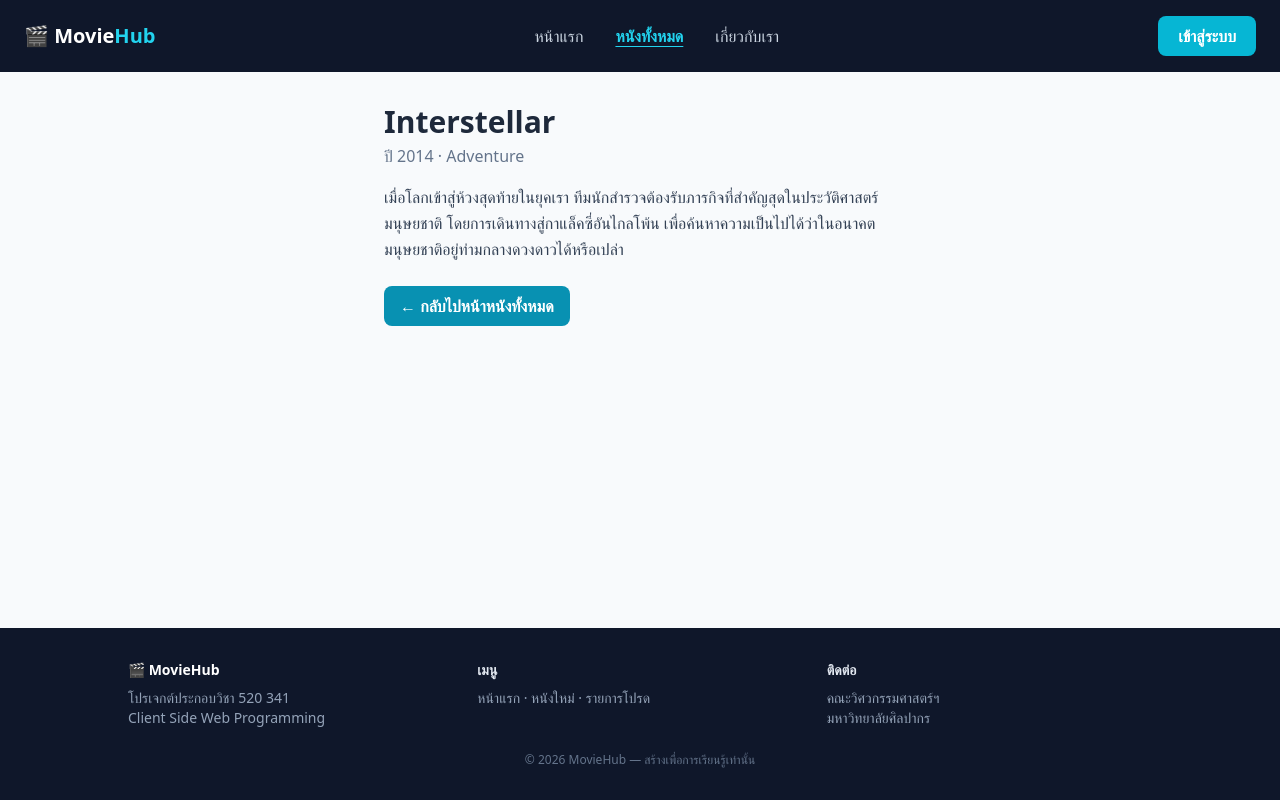
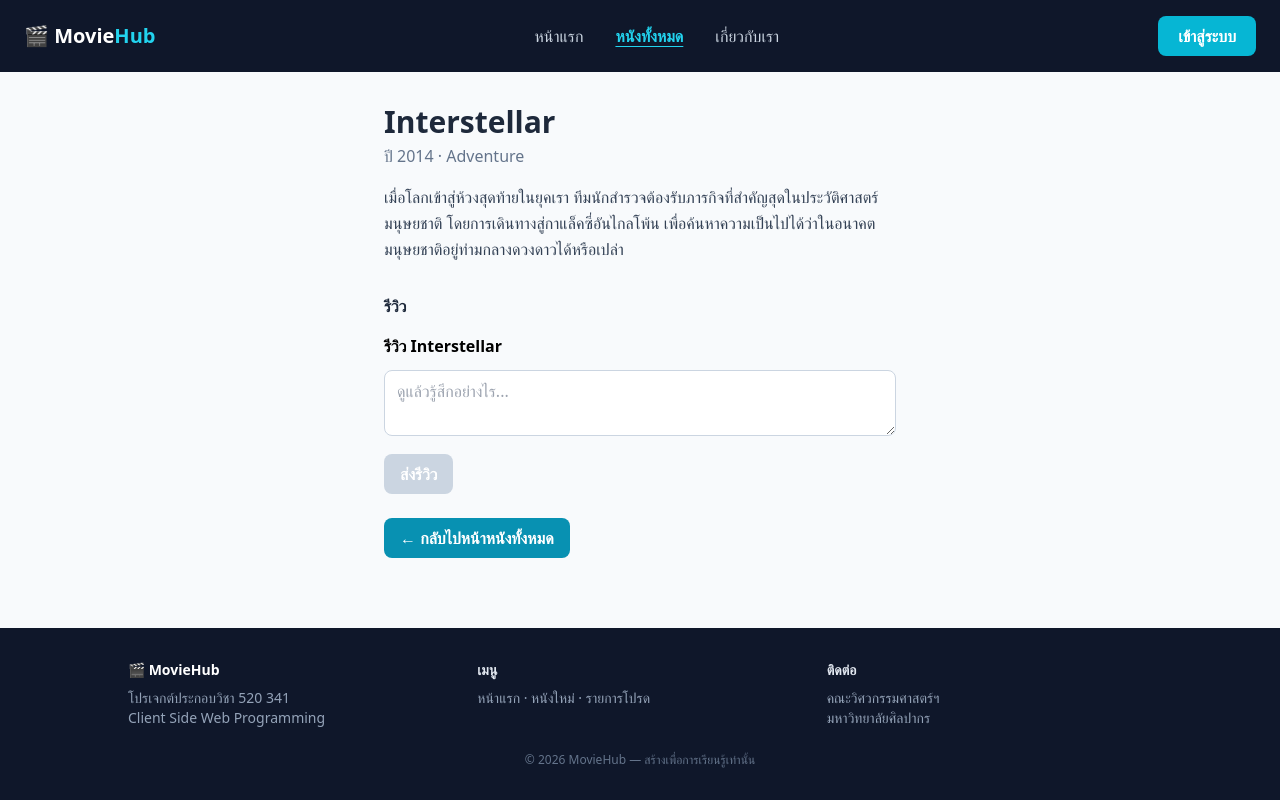
Before and after one commit to Nattapol12/feapp-670710746, a React (Create React App) app in the folder nat-app/: page /movies/1 in a window 1280 px wide. Built offline with nearby package versions, Linux system fonts and the light colour scheme; the HTML template or start-up script is replaced by a standard one.

Commit message:
update movie app

```diff
--- /dev/null
+++ b/nat-app/src/components/ReviewForm.jsx
@@ -0,0 +1,62 @@
+import { useState } from 'react';
+
+function ReviewForm({ movieTitle }) {
+  const [review, setReview] = useState('');
+  const [error, setError] = useState(null);
+  const [status, setStatus] = useState('typing');  // 'typing' | 'submitting' | 'success'
+
+  // สถานะ "สำเร็จ" หน้าตาต่างจากที่เหลือทั้งหมด จึง return ออกก่อนเลย
+  if (status === 'success') {
+    return <p className="text-green-600 font-semibold">ขอบคุณสำหรับรีวิว {movieTitle} 🎉</p>;
+  }
+
+  async function handleSubmit(e) {
+    e.preventDefault();
+    setStatus('submitting');
+    try {
+      await submitReview(review);   // รอ server (วันนี้จำลองไว้ สัปดาห์หน้าเป็น fetch จริง)
+      setStatus('success');
+    } catch (err) {
+      setStatus('typing');          // กลับไปให้แก้ต่อได้
+      setError(err);
+    }
+  }
+
+  return (
+    <form onSubmit={handleSubmit} className="space-y-3">
+      <h3 className="font-bold">รีวิว {movieTitle}</h3>
+      <textarea
+        value={review}
+        onChange={(e) => setReview(e.target.value)}
+        disabled={status === 'submitting'}
+        placeholder="ดูแล้วรู้สึกอย่างไร..."
+        className="w-full rounded-lg border border-slate-300 px-3 py-2 disabled:bg-slate-100"
+      />
+      <button
+        type="submit"
+        disabled={review.length === 0 || status === 'submitting'}
+        className="rounded-lg bg-cyan-600 px-4 py-2 font-semibold text-white
+                   disabled:cursor-not-allowed disabled:bg-slate-300">
+        {status === 'submitting' ? 'กำลังส่ง...' : 'ส่งรีวิว'}
+      </button>
+      {error !== null && (
+        <p className="text-sm text-red-500">{error.message}</p>
+      )}
+    </form>
+  );
+}
+
+// จำลอง server: รอ 1.5 วินาที ถ้ารีวิวสั้นกว่า 10 ตัวอักษรให้ตอบกลับเป็น error
+function submitReview(text) {
+  return new Promise((resolve, reject) => {
+    setTimeout(() => {
+      if (text.trim().length < 10) {
+        reject(new Error('รีวิวสั้นเกินไป ลองเขียนอีกนิด'));
+      } else {
+        resolve();
+      }
+    }, 1500);
+  });
+}
+
+export default ReviewForm;
--- a/nat-app/src/pages/MovieDetail.jsx
+++ b/nat-app/src/pages/MovieDetail.jsx
@@ -1,37 +1,27 @@
 import { useParams, Link } from 'react-router-dom';
 import { movies } from '../data';
+import ReviewForm from '../Components/ReviewForm';
 
 function MovieDetail() {
-  const { id } = useParams();
-
-  const movie = movies.find((m) => m.id === Number(id));
+  const { id } = useParams();                       // อ่านค่าจาก URL (ได้เป็น string!)
+  const movie = movies.find(m => m.id === Number(id));
 
   if (!movie) {
-    return (
-      <p className="p-8 text-center text-slate-500">
-        ไม่พบหนังเรื่องนี้ 😢
-      </p>
-    );
+    return <p className="p-8 text-center text-slate-500">ไม่พบหนังเรื่องนี้ 😢</p>;
   }
 
   return (
     <div className="mx-auto max-w-xl p-8">
-      <h1 className="text-3xl font-bold text-slate-800">
-        {movie.title}
-      </h1>
-
-      <p className="mt-1 text-slate-500">
-        ปี {movie.year} · {movie.genre}
-      </p>
-
-      <p className="mt-4 leading-relaxed text-slate-700">
-        {movie.detail}
-      </p>
-
-      <Link
-        to="/movies"
-        className="mt-6 inline-block rounded-lg bg-cyan-600 px-4 py-2 font-semibold text-white transition hover:bg-cyan-700"
-      >
+      <h1 className="text-3xl font-bold text-slate-800">{movie.title}</h1>
+      <p className="mt-1 text-slate-500">ปี {movie.year} · {movie.genre}</p>
+      <p className="mt-4 leading-relaxed text-slate-700">{movie.detail}</p>
+      <h2 className = "mt-8 trxt-2xl font-bold text-slate-800">รีวิว</h2>
+      <div className = "mt-4">
+        <ReviewForm key={movie.id} movieTitle={movie.title} />
+      </div>
+      <Link to="/movies"
+            className="mt-6 inline-block rounded-lg bg-cyan-600 px-4 py-2
+                       font-semibold text-white hover:bg-cyan-700 transition">
         ← กลับไปหน้าหนังทั้งหมด
       </Link>
     </div>
```
